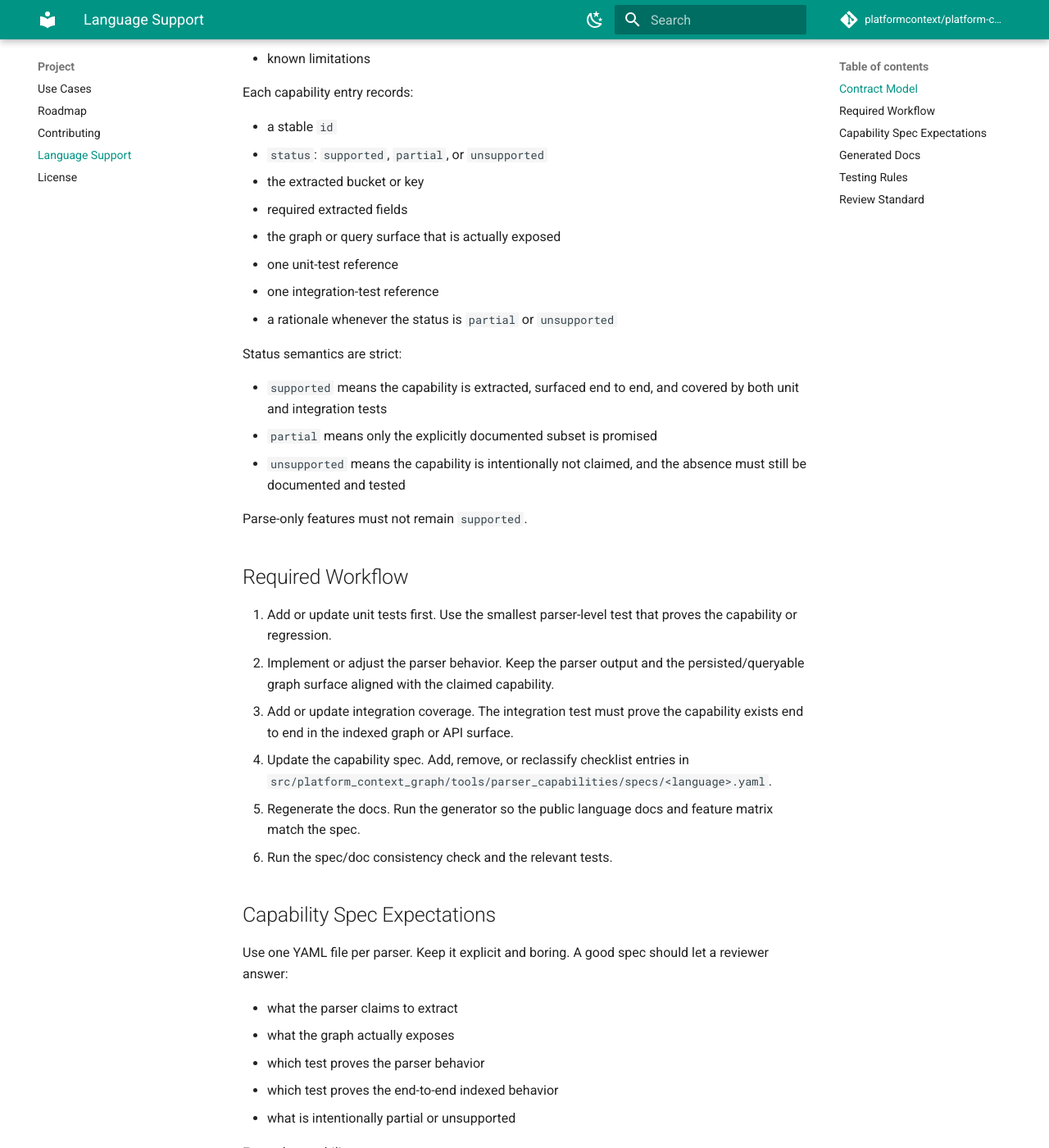
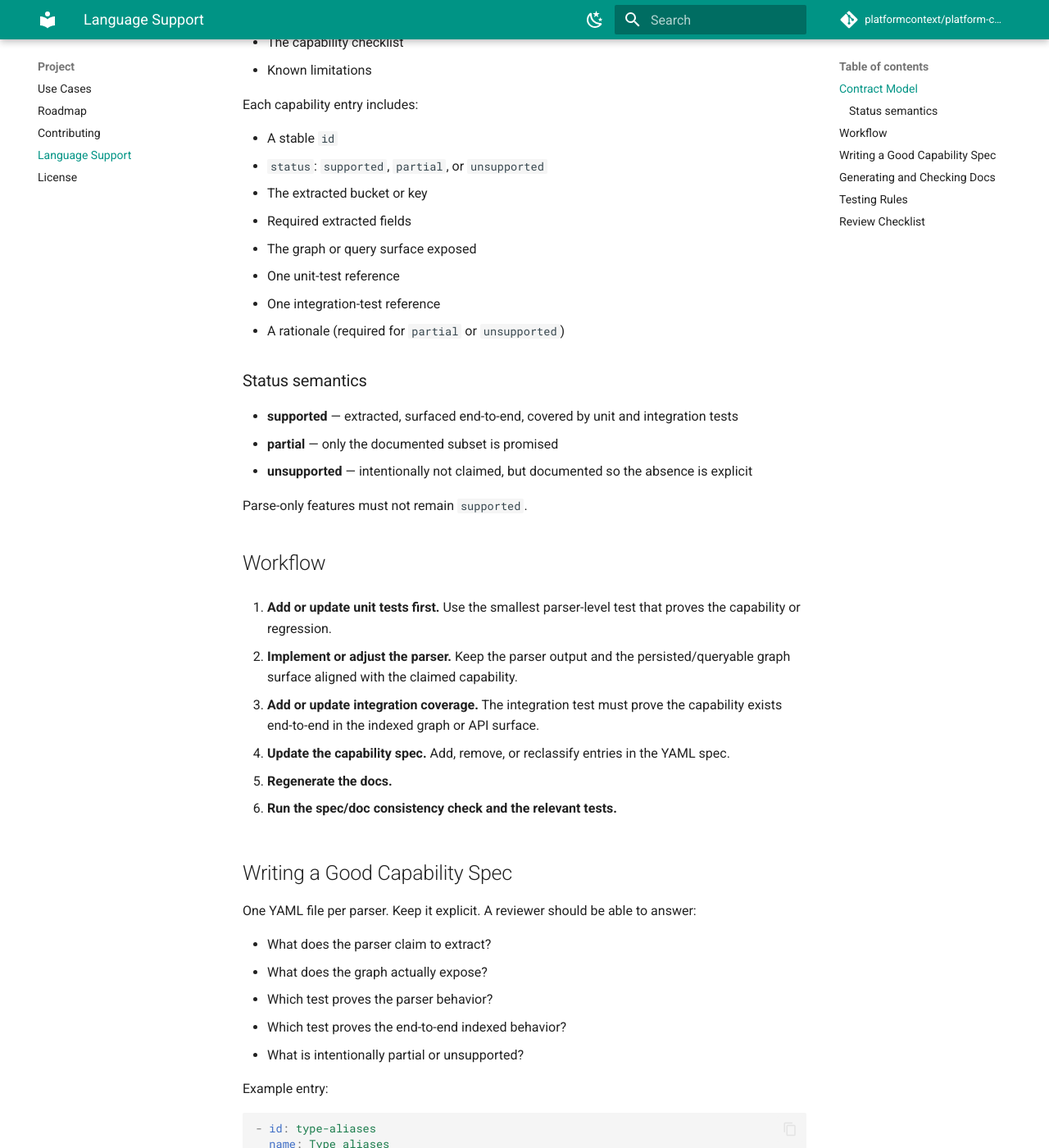
Before and after one commit to platformcontext/platform-context-graph, an MkDocs documentation site: the page built from docs/docs/contributing-language-support.md, in a window 1280 px wide and 1400 px high, scrolled down 695 px. Shown: the whole window at 82% size. Built offline with MkDocs 1.6.1 and Material for MkDocs 9.7.7, drawn with Linux system fonts in a browser that asks for light colours; comment, search, counter and statistics services are not loaded; some of the changed text lies outside the part shown.

Commit message:
docs: revise docs site core pages
- index.md: light tone alignment with README
- architecture.md: reframe interfaces positively, add whitespace, flatten structure
- use-cases.md: minor tone tightening
- roadmap.md: remove section numbering, clean up formatting
- contributing.md: replace with pointer to root CONTRIBUTING.md
- contributing-language-support.md: add review checklist, improve section headers

````diff
--- a/docs/docs/contributing-language-support.md
+++ b/docs/docs/contributing-language-support.md
@@ -1,71 +1,79 @@
 # Contributing Parser Support
 
-PlatformContextGraph now treats parser support as a spec-driven contract, not a handwritten docs exercise.
+Parser support in PlatformContextGraph is spec-driven. Each parser has a machine-readable capability spec that defines what it extracts, what the graph surfaces, and which tests prove it.
 
-The canonical source of truth for each language or IaC parser lives in:
+The canonical source of truth for each language or IaC parser:
 
-- `src/platform_context_graph/tools/parser_capabilities/specs/<language>.yaml`
+```
+src/platform_context_graph/tools/parser_capabilities/specs/<language>.yaml
+```
 
-The generated outputs are:
+The generated outputs:
 
-- `docs/docs/languages/*.md`
-- `docs/docs/languages/feature-matrix.md`
+```
+docs/docs/languages/*.md
+docs/docs/languages/feature-matrix.md
+```
 
 Do not hand-edit those generated docs. Update the YAML spec, then regenerate.
 
 ## Contract Model
 
-Every parser has one machine-readable capability spec. Each spec records:
+Every parser has one capability spec that records:
 
-- parser and language identity
-- fixture repo used for coverage
-- the capability checklist
-- known limitations
+- Parser and language identity
+- Fixture repo used for test coverage
+- The capability checklist
+- Known limitations
 
-Each capability entry records:
+Each capability entry includes:
 
-- a stable `id`
+- A stable `id`
 - `status`: `supported`, `partial`, or `unsupported`
-- the extracted bucket or key
-- required extracted fields
-- the graph or query surface that is actually exposed
-- one unit-test reference
-- one integration-test reference
-- a rationale whenever the status is `partial` or `unsupported`
+- The extracted bucket or key
+- Required extracted fields
+- The graph or query surface exposed
+- One unit-test reference
+- One integration-test reference
+- A rationale (required for `partial` or `unsupported`)
 
-Status semantics are strict:
+### Status semantics
 
-- `supported` means the capability is extracted, surfaced end to end, and covered by both unit and integration tests
-- `partial` means only the explicitly documented subset is promised
-- `unsupported` means the capability is intentionally not claimed, and the absence must still be documented and tested
+- **supported** — extracted, surfaced end-to-end, covered by unit and integration tests
+- **partial** — only the documented subset is promised
+- **unsupported** — intentionally not claimed, but documented so the absence is explicit
 
 Parse-only features must not remain `supported`.
 
-## Required Workflow
+## Workflow
 
-1. Add or update unit tests first.
+1. **Add or update unit tests first.**
    Use the smallest parser-level test that proves the capability or regression.
-2. Implement or adjust the parser behavior.
+
+2. **Implement or adjust the parser.**
    Keep the parser output and the persisted/queryable graph surface aligned with the claimed capability.
-3. Add or update integration coverage.
-   The integration test must prove the capability exists end to end in the indexed graph or API surface.
-4. Update the capability spec.
-   Add, remove, or reclassify checklist entries in `src/platform_context_graph/tools/parser_capabilities/specs/<language>.yaml`.
-5. Regenerate the docs.
-   Run the generator so the public language docs and feature matrix match the spec.
-6. Run the spec/doc consistency check and the relevant tests.
 
-## Capability Spec Expectations
+3. **Add or update integration coverage.**
+   The integration test must prove the capability exists end-to-end in the indexed graph or API surface.
 
-Use one YAML file per parser. Keep it explicit and boring. A good spec should let a reviewer answer:
+4. **Update the capability spec.**
+   Add, remove, or reclassify entries in the YAML spec.
 
-- what the parser claims to extract
-- what the graph actually exposes
-- which test proves the parser behavior
-- which test proves the end-to-end indexed behavior
-- what is intentionally partial or unsupported
+5. **Regenerate the docs.**
 
-Example capability entry:
+6. **Run the spec/doc consistency check and the relevant tests.**
+
+## Writing a Good Capability Spec
+
+One YAML file per parser. Keep it explicit. A reviewer should be able to answer:
+
+- What does the parser claim to extract?
+- What does the graph actually expose?
+- Which test proves the parser behavior?
+- Which test proves the end-to-end indexed behavior?
+- What is intentionally partial or unsupported?
+
+Example entry:
 
 ```yaml
 - id: type-aliases
@@ -83,54 +91,54 @@
   rationale: Type aliases are extracted into a dedicated parse bucket, but the persistence layer does not currently materialize TypeAlias graph nodes.
 ```
 
-## Generated Docs
+## Generating and Checking Docs
 
-Generate or check the parser capability docs with:
+Generate:
 
 ```bash
-cd /Users/allen/personal-repos/platform-context-graph
 PYTHONPATH=src uv run python scripts/generate_language_capability_docs.py
 ```
 
+Check for drift:
+
 ```bash
-cd /Users/allen/personal-repos/platform-context-graph
 PYTHONPATH=src uv run python scripts/generate_language_capability_docs.py --check
 ```
 
 The `--check` mode fails when:
 
-- a spec references a missing test or fixture
-- a `partial` or `unsupported` capability is missing a rationale
-- a `supported` capability declares no surfaced graph/query target
-- generated docs drift from the YAML specs
+- A spec references a missing test or fixture
+- A `partial` or `unsupported` capability is missing a rationale
+- A `supported` capability declares no surfaced graph/query target
+- Generated docs drift from the YAML specs
 
 ## Testing Rules
 
-For every `supported` capability:
+**For `supported` capabilities:**
 
-- one unit test must validate extraction and required fields
-- one integration test must validate the persisted or queryable end-to-end behavior
+- One unit test validates extraction and required fields
+- One integration test validates persisted or queryable end-to-end behavior
 
-For every `partial` capability:
+**For `partial` capabilities:**
 
-- the spec must describe only the part that is truly supported
-- tests must match that narrower claim
-- the rationale must explain the missing or deferred parts
+- The spec describes only the part that is truly supported
+- Tests match that narrower claim
+- The rationale explains the missing or deferred parts
 
-For every `unsupported` capability:
+**For `unsupported` capabilities:**
 
-- keep it in the checklist instead of silently omitting it
-- add negative coverage that proves the parser and graph surface do not overclaim support
+- Keep it in the checklist instead of silently omitting it
+- Add negative coverage proving the parser and graph surface do not overclaim
 
-## Review Standard
+## Review Checklist
 
-Before approving parser-support changes, check:
+Before approving parser-support changes:
 
-- the parser behavior changed under test-first discipline
-- the capability YAML matches the actual parser output
-- the graph/query surface matches the claimed `supported` capabilities
-- the generated docs were regenerated, not hand-edited
-- unit and integration references in the spec point to real tests
-- `partial` and `unsupported` entries have concrete rationales
+- [ ] Parser behavior changed under test-first discipline
+- [ ] Capability YAML matches actual parser output
+- [ ] Graph/query surface matches claimed `supported` capabilities
+- [ ] Generated docs were regenerated, not hand-edited
+- [ ] Unit and integration references point to real tests
+- [ ] `partial` and `unsupported` entries have concrete rationales
 
-If the YAML, tests, and generated docs disagree, the spec is wrong, the code is wrong, or both. Fix the disagreement before merging.
+If the YAML, tests, and generated docs disagree, fix the disagreement before merging.
````
Also changed, not shown: docs/docs/architecture.md (+45 -44 lines), docs/docs/contributing.md (+9 -75 lines), docs/docs/index.md (+12 -12 lines), docs/docs/roadmap.md (+14 -18 lines), docs/docs/use-cases.md (+15 -15 lines).
